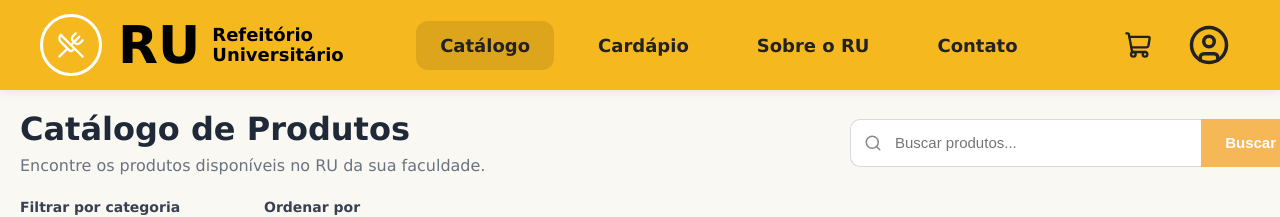
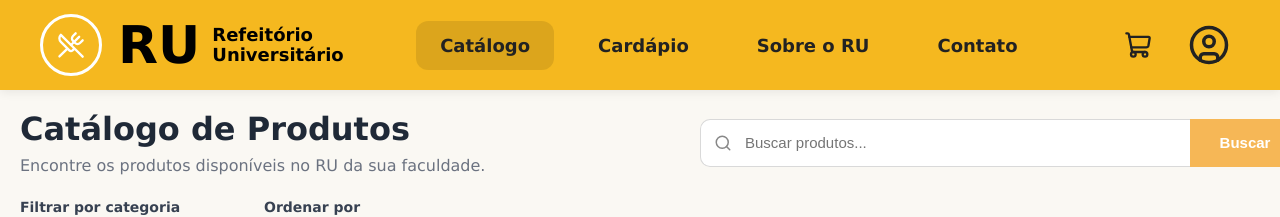
Before and after one commit to Higor-Vassoler/AUTO-RU, a React (Vite) app in the folder front-end/: page / in a window 1280 px wide. Shown: the top 217 px of the page. Built offline with nearby package versions, Linux system fonts and the light colour scheme.

Commit message:
fix: aumentar a largura máxima do componente de busca para 600px

```diff
--- a/front-end/src/pages/catalogo/catalogo.css
+++ b/front-end/src/pages/catalogo/catalogo.css
@@ -32,8 +32,14 @@
 }
 
 .catalogo-busca {
+  display: flex;
   width: 100%;
-  max-width: 450px;
+  max-width: 600px;
+}
+
+.btn-buscar {
+  flex-shrink: 0;
+  min-width: 110px;
 }
 
 .catalogo-filtros {
```
